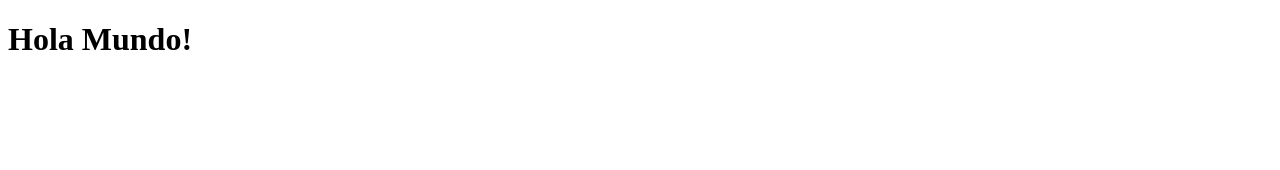
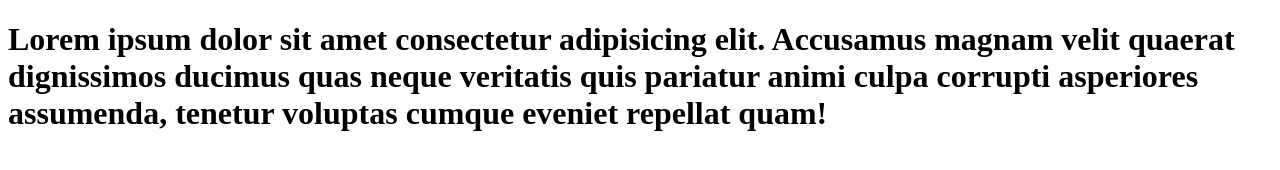
Before and after one commit to xN4CH0x/prueba, a plain HTML site: page index.html in a window 1280 px wide. Drawn offline with Linux system fonts and the light colour scheme.

Commit message:
Se agrega main

```diff
--- a/index.html
+++ b/index.html
@@ -6,6 +6,12 @@
     <title>Document</title>
 </head>
 <body>
-    <h1>Hola Mundo!</h1>
+    <header></header>
+
+    <main>
+        <h1>Lorem ipsum dolor sit amet consectetur adipisicing elit. Accusamus magnam velit quaerat dignissimos ducimus quas neque veritatis quis pariatur animi culpa corrupti asperiores assumenda, tenetur voluptas cumque eveniet repellat quam!</h1>
+    </main>
+
+    <footer></footer>
 </body>
 </html>
```
